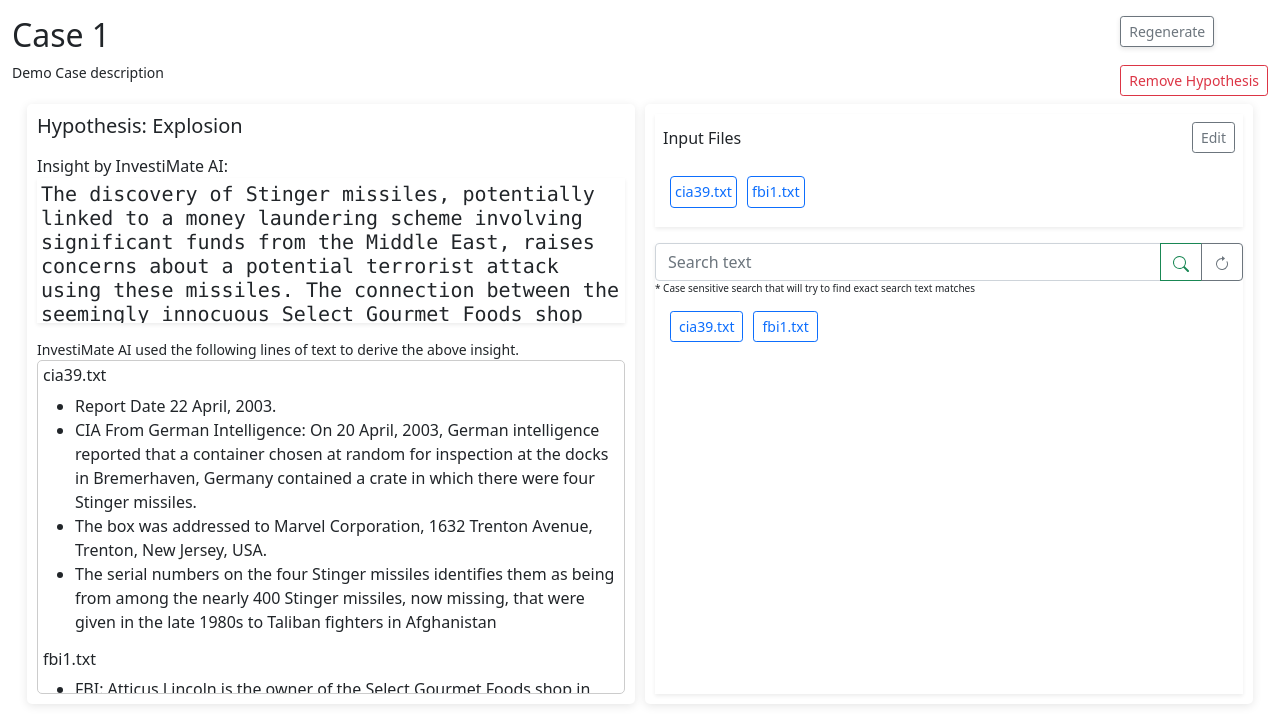
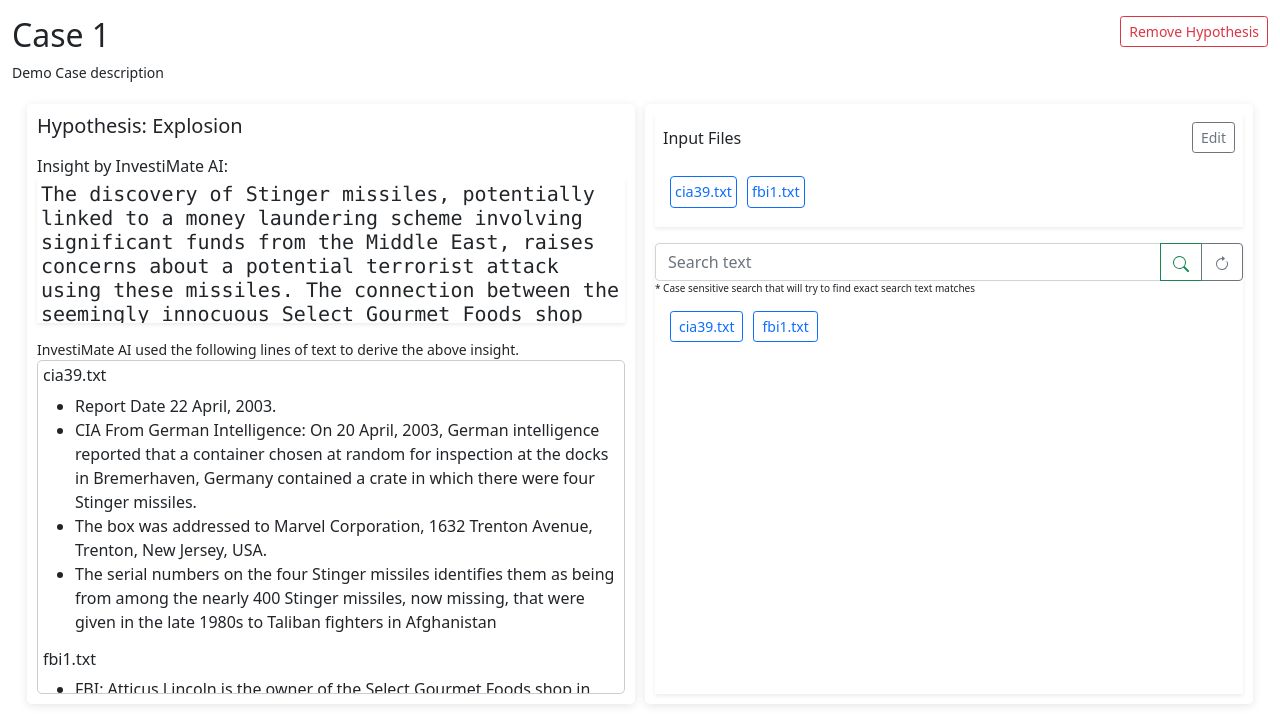
Before and after one commit to 0xdhairya/Investimate, a Django app: page /case/1/insight/1/ in a window 1280 px wide. Shown: the part 95-809 px from the top of the page. Run offline with Django 5.2, Linux system fonts and the light colour scheme; a user stored in the database is signed in; data comes from the database, SQL or seed files in the repository; data that the repository does not hold is empty.

Commit message:
revert regenerate button

```diff
--- a/investimate_project/investimate_app/static/css/insight.css
+++ b/investimate_project/investimate_app/static/css/insight.css
@@ -62,29 +62,3 @@
     padding: 0;
     margin-top: 5px;
 }
-
-/* Regenerate Button Styling */
-.regenerate-button {
-    background-color: #f8f9fa; /* Light background */
-    color: black; /* Black text */
-    border: 1px solid #000; /* Black border */
-    border-radius: 5px;
-    padding: 10px 20px;
-    font-size: 0.9rem;
-    cursor: pointer;
-    transition: all 0.3s ease-in-out;
-    box-shadow: 0 2px 5px rgba(0, 0, 0, 0.1); /* Subtle shadow */
-    margin-bottom: 10px; /* Space between buttons */
-    width: fit-content; /* Adjust width to fit text */
-}
-
-.regenerate-button:hover {
-    background-color: #e0e0e0; /* Slightly darker on hover */
-    transform: translateY(-2px); /* Lift effect */
-}
-
-.regenerate-button:active {
-    background-color: #d6d6d6; /* Even darker on click */
-    transform: translateY(0); /* Reset lift on click */
-    box-shadow: inset 0 2px 4px rgba(0, 0, 0, 0.2); /* Inner shadow */
-}
--- a/investimate_project/investimate_app/templates/investimate_app/insight.html
+++ b/investimate_project/investimate_app/templates/investimate_app/insight.html
@@ -30,18 +30,12 @@
         <h2>{{ case.name }}</h2>
         <p class="small">{{ case.description }}</p>
       </div>
-      <div class="d-flex flex-column align-items-start gap-2">
-        <!-- Regenerate Button -->
-        <button class="btn btn-outline-secondary btn-sm regenerate-button">Regenerate</button>
-
-        <!-- Remove Insight Button -->
+      <div>
         <form action="{% url 'remove-insight' case.id insight.id %}" method="post">
-            {% csrf_token %}
-            <button type="submit" onclick="return confirmInsightDelete()" class="btn btn-sm btn-outline-danger w-100">
-                Remove {{ insight.category }}
-            </button>
+          {% csrf_token %}
+          <button type="submit" onclick="return confirmInsightDelete()" class="btn btn-sm btn-outline-danger w-100">Remove {{ insight.category }}</button>
         </form>
-    </div>
+      </div>
     </div>
 
     <!-- Modal -->
```
